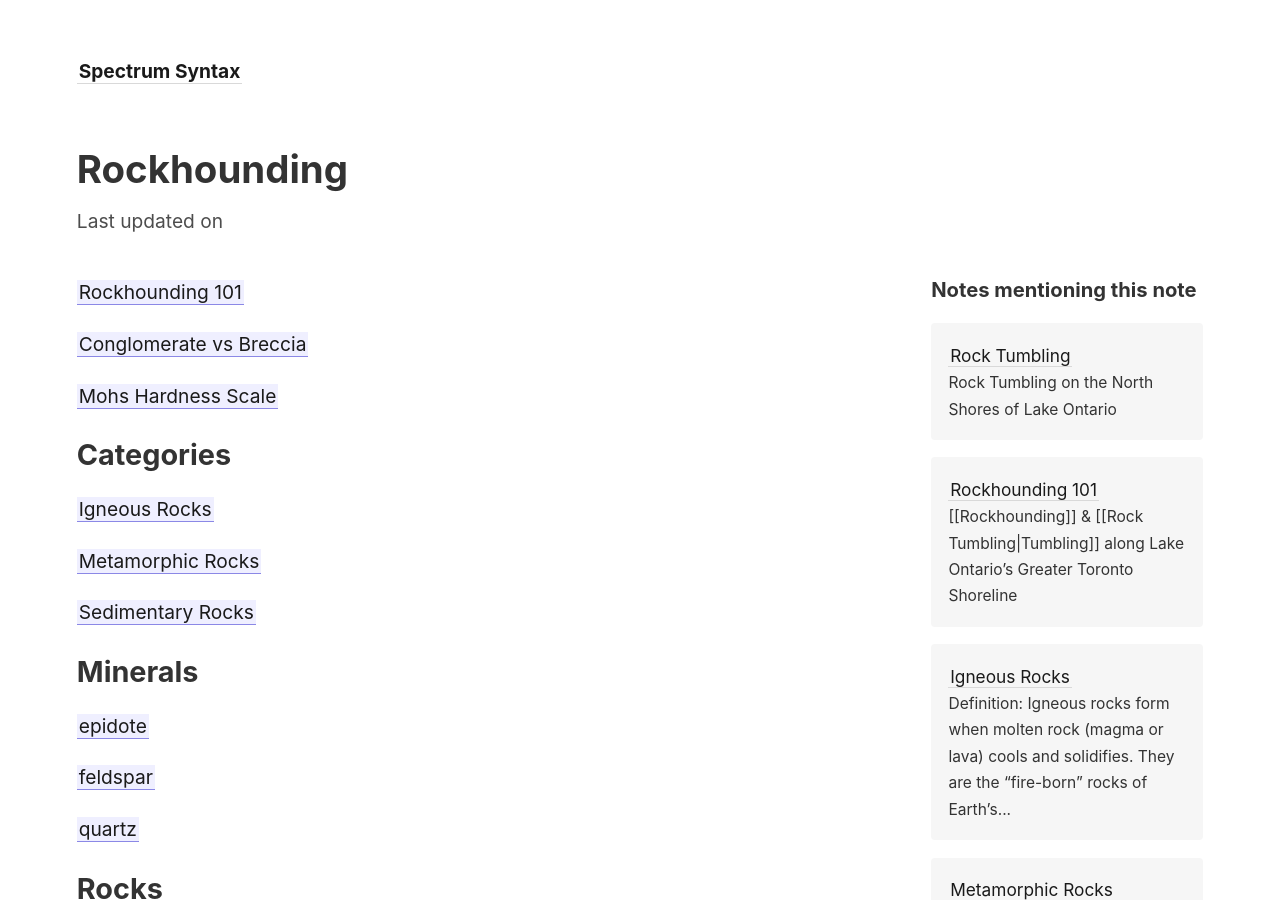
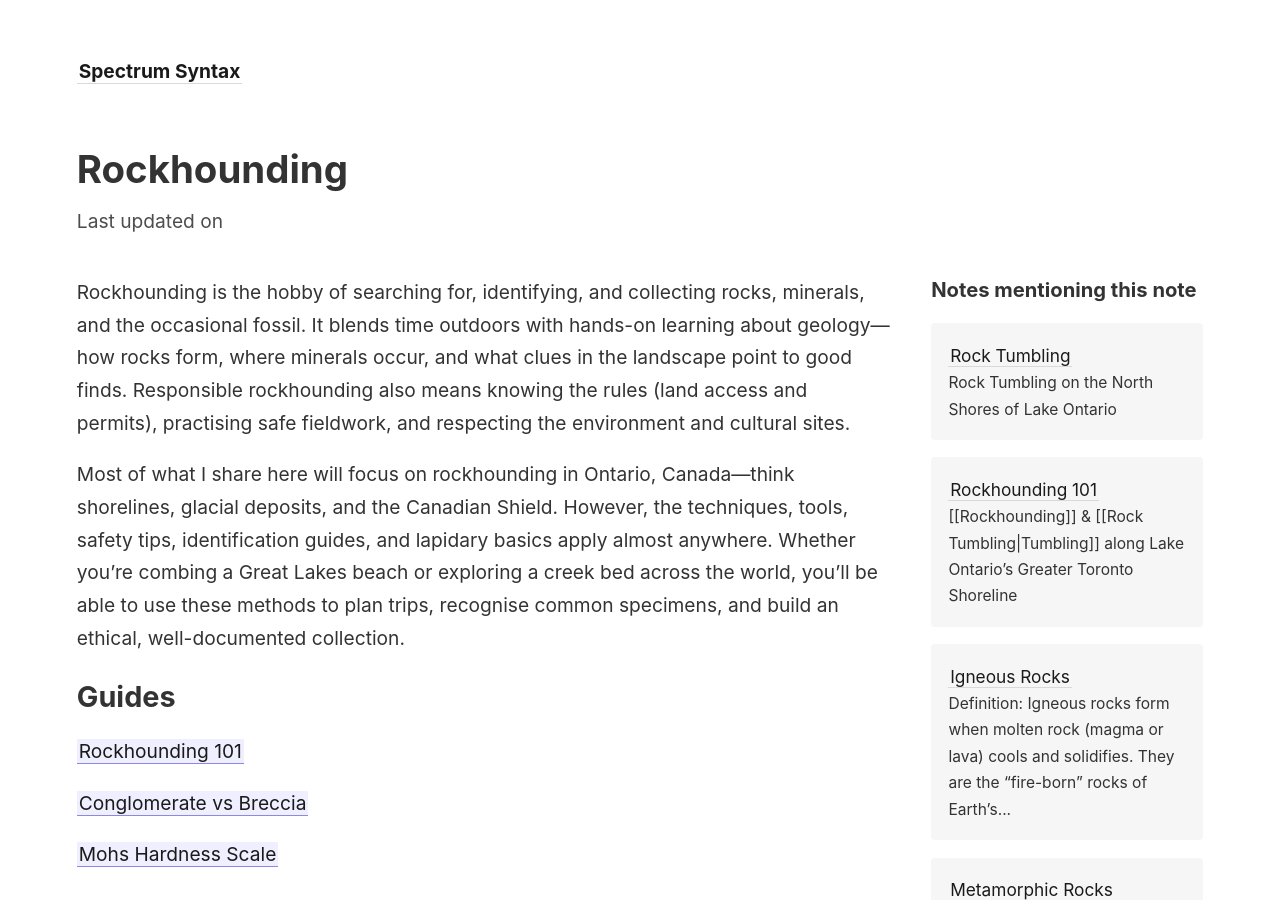
Before and after one commit to Chantal13/Spectrum-Syntax, a Jekyll site: the page built from _notes/Rockhounding/Rockhounding.md, in a window 1280 px wide and 900 px high. Built offline with Jekyll 4.4.1, drawn with Linux system fonts in a browser that asks for light colours.

Commit message:
Update content

```diff
--- a/_notes/Rockhounding/Rockhounding.md
+++ b/_notes/Rockhounding/Rockhounding.md
@@ -3,7 +3,11 @@ title: Rockhounding
 aliases:
   - rockhounding
 ---
+Rockhounding is the hobby of searching for, identifying, and collecting rocks, minerals, and the occasional fossil. It blends time outdoors with hands-on learning about geology—how rocks form, where minerals occur, and what clues in the landscape point to good finds. Responsible rockhounding also means knowing the rules (land access and permits), practising safe fieldwork, and respecting the environment and cultural sites.
 
+Most of what I share here will focus on rockhounding in Ontario, Canada—think shorelines, glacial deposits, and the Canadian Shield. However, the techniques, tools, safety tips, identification guides, and lapidary basics apply almost anywhere. Whether you’re combing a Great Lakes beach or exploring a creek bed across the world, you’ll be able to use these methods to plan trips, recognise common specimens, and build an ethical, well-documented collection.
+
+## Guides
 [[Rockhounding 101]]
 
 [[Conglomerate vs Breccia]]
```
